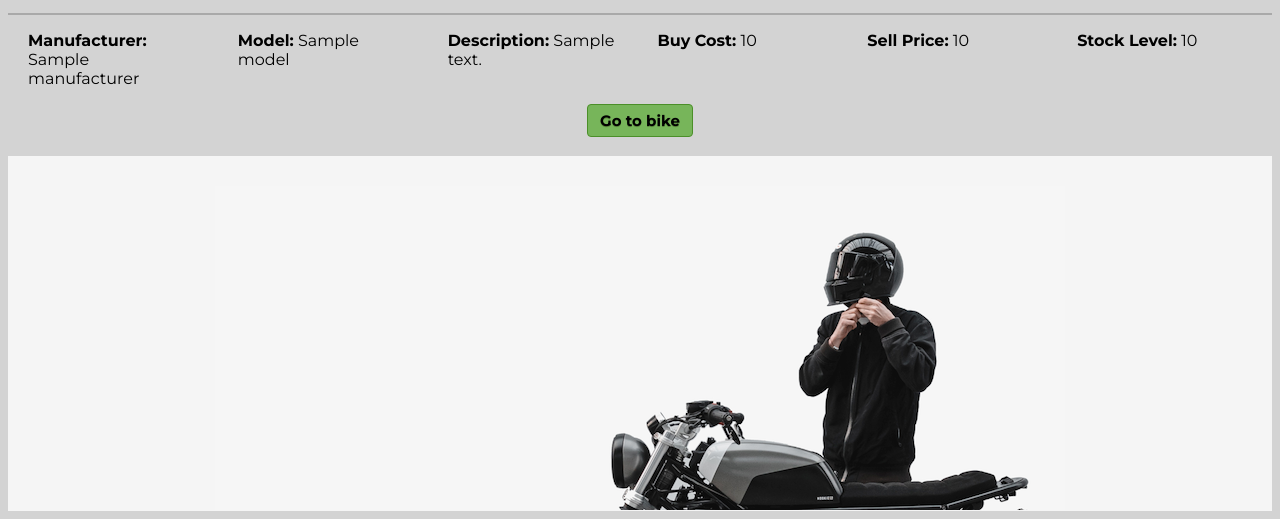
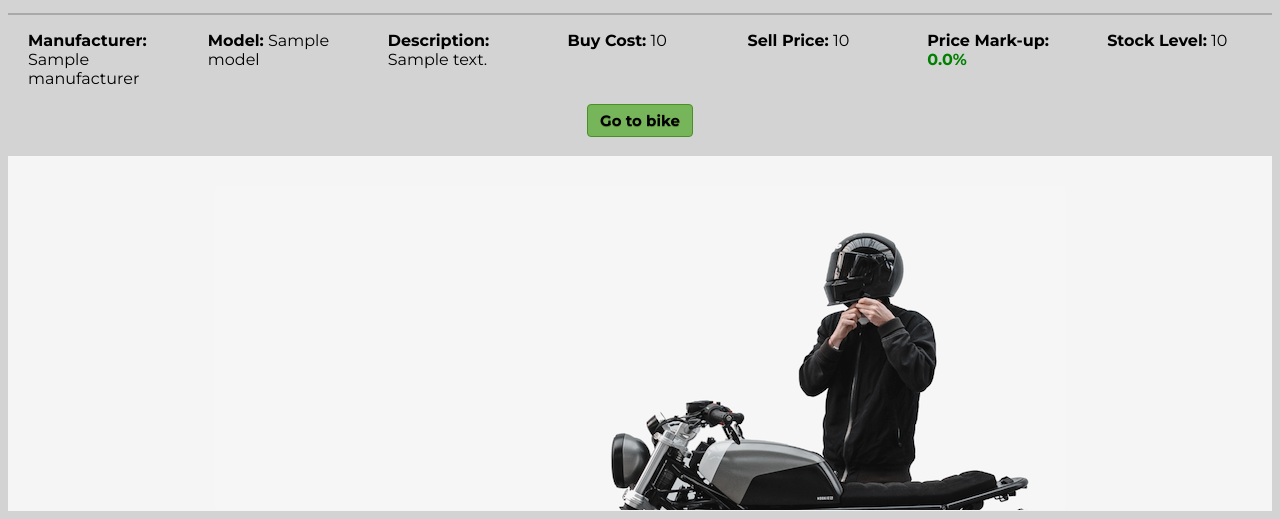
Before and after one commit to BrianBell422/python_solo_project, a Flask app: page /bikes/all in a window 1280 px wide. Shown: the part 400-919 px from the top of the page. Run offline with Flask 2, Linux system fonts and the light colour scheme; a database or web service that is not in the repository returns one stand-in record (values such as "Sample title"); some libraries are stand-ins or nearby versions.

Commit message:
Added markup to all stock page

```diff
--- a/mikes_bikes/static/css/style.css
+++ b/mikes_bikes/static/css/style.css
@@ -74,7 +74,7 @@ footer {
 
 #stock_list {
     display: grid;
-    grid-template-columns: 1fr 1fr 1fr 1fr 1fr 1fr;
+    grid-template-columns: 1fr 1fr 1fr 1fr 1fr 1fr 1fr;
     grid-column-gap: 15px;
     padding-left: 10px;
     padding-right: 10px;
--- a/mikes_bikes/templates/bikes/all.html
+++ b/mikes_bikes/templates/bikes/all.html
@@ -14,6 +14,7 @@
             <li class="list_item"><b>Description:</b> {{bike.description}}</li>
             <li class="list_item"><b>Buy Cost:</b> {{bike.buy_cost}}</li>
             <li class="list_item"><b>Sell Price:</b> {{bike.sell_price}}</li>
+            <li class="list_item"><b>Price Mark-up:</b> <b style="color: green;">{{bike.mark_up}}%</b></li>
             <li class="list_item">{% if (bike.stock_level) == 0: %}
                 <b>Stock Level:</b> {{bike.stock_level}} <b style="color:red;">OUT OF STOCK</b>
                 {% elif (bike.stock_level) < 3: %}
```
Also changed, not shown: README.md.
